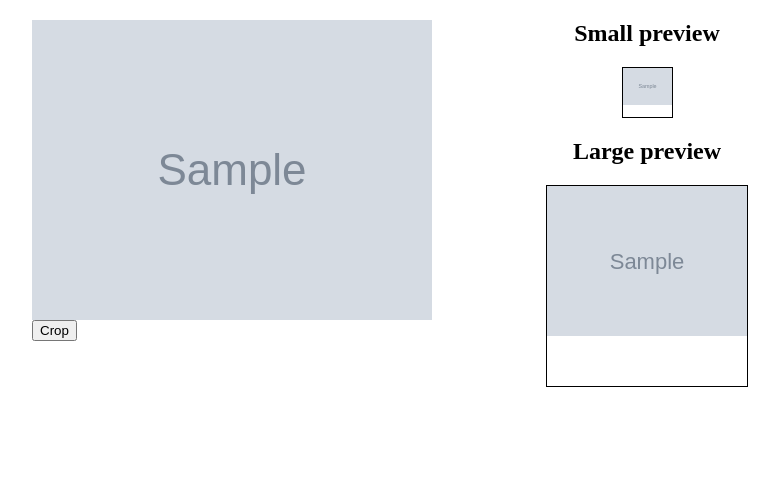
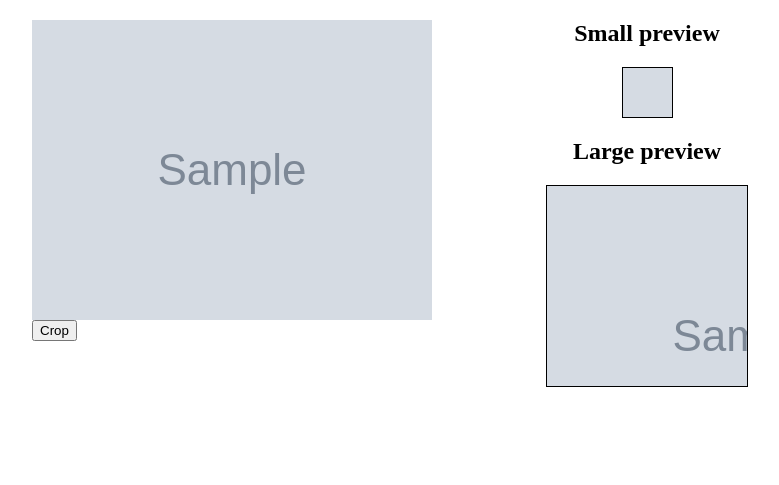
Before and after one commit to zen4ever/django-avatar-crop, a Django app: template cropper/templates/cropper/avatar_crop.html in a window 1280 px wide. Shown: the top 485 px of the page, without its empty margins (238-1017 px from the left). Run offline with Django 3.2, Linux system fonts and the light colour scheme; tables that the repository leaves empty hold one stand-in row (values such as "Sample post"); the template is opened without the code that fills it: values that come from a table or form of the project are taken from there, most other values are stand-ins (such as "Sample title", 1, 10 or a date in 2020); grey boxes marked "Sample" are stand-in pictures; parts of the project's set-up code (start-up, migrations or seed data) failed here and were passed over.

Commit message:
Fixed first preview in case when image height is less than its width

```diff
--- a/cropper/templates/cropper/avatar_crop.html
+++ b/cropper/templates/cropper/avatar_crop.html
@@ -17,7 +17,7 @@
             margin: 0 auto;
         }
         #img_small_preview img {
-            width:49px;
+            {{ dim }}:49px;
         }
         #img_big_preview {
             width:200px;
@@ -25,7 +25,7 @@
             margin: 0 auto;
         }
         #img_big_preview img {
-            width:200px;
+            {{ dim }}:200px;
         }
         .panel {
             text-align:center;
```
Also changed, not shown: cropper/views.py (+5 -2 lines).
